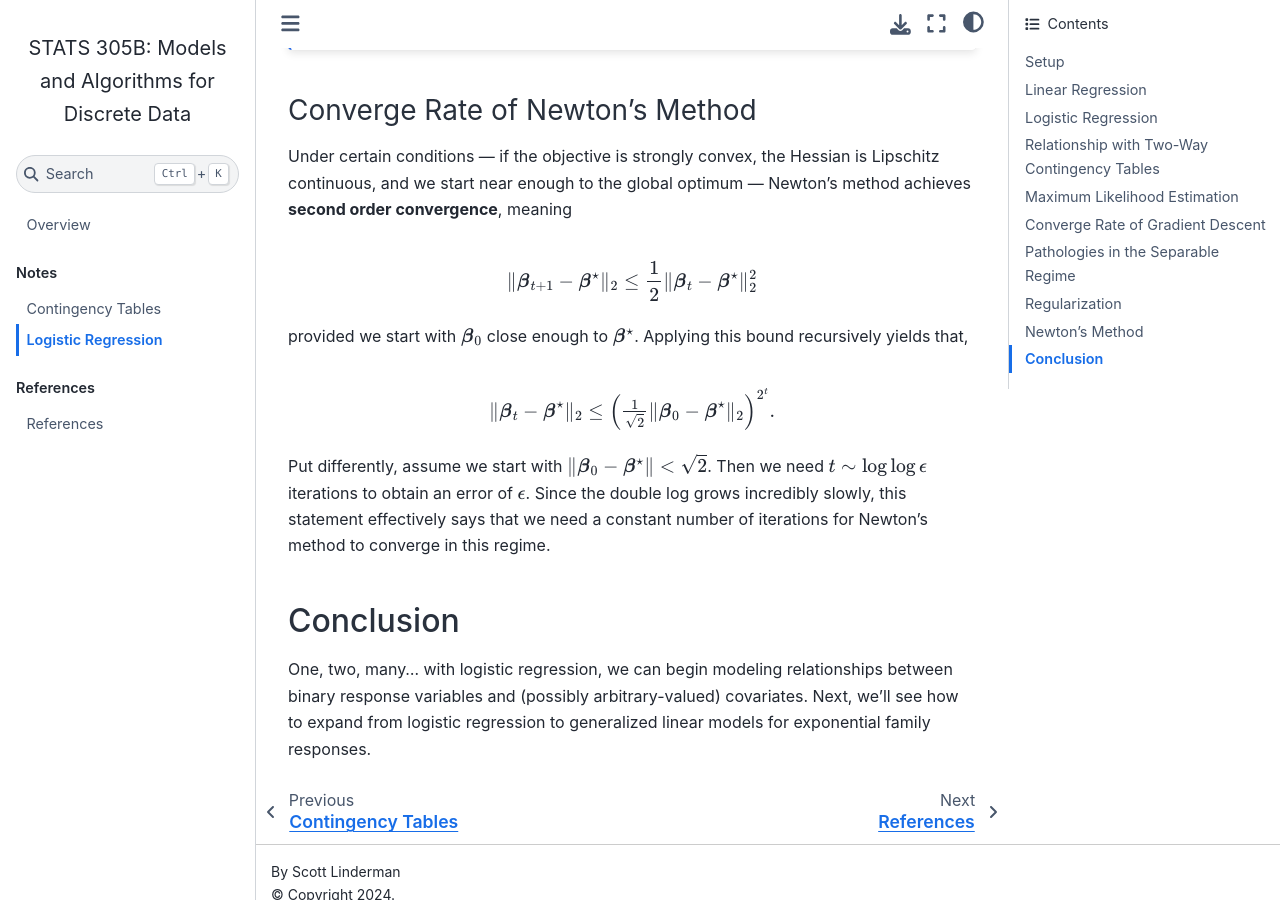
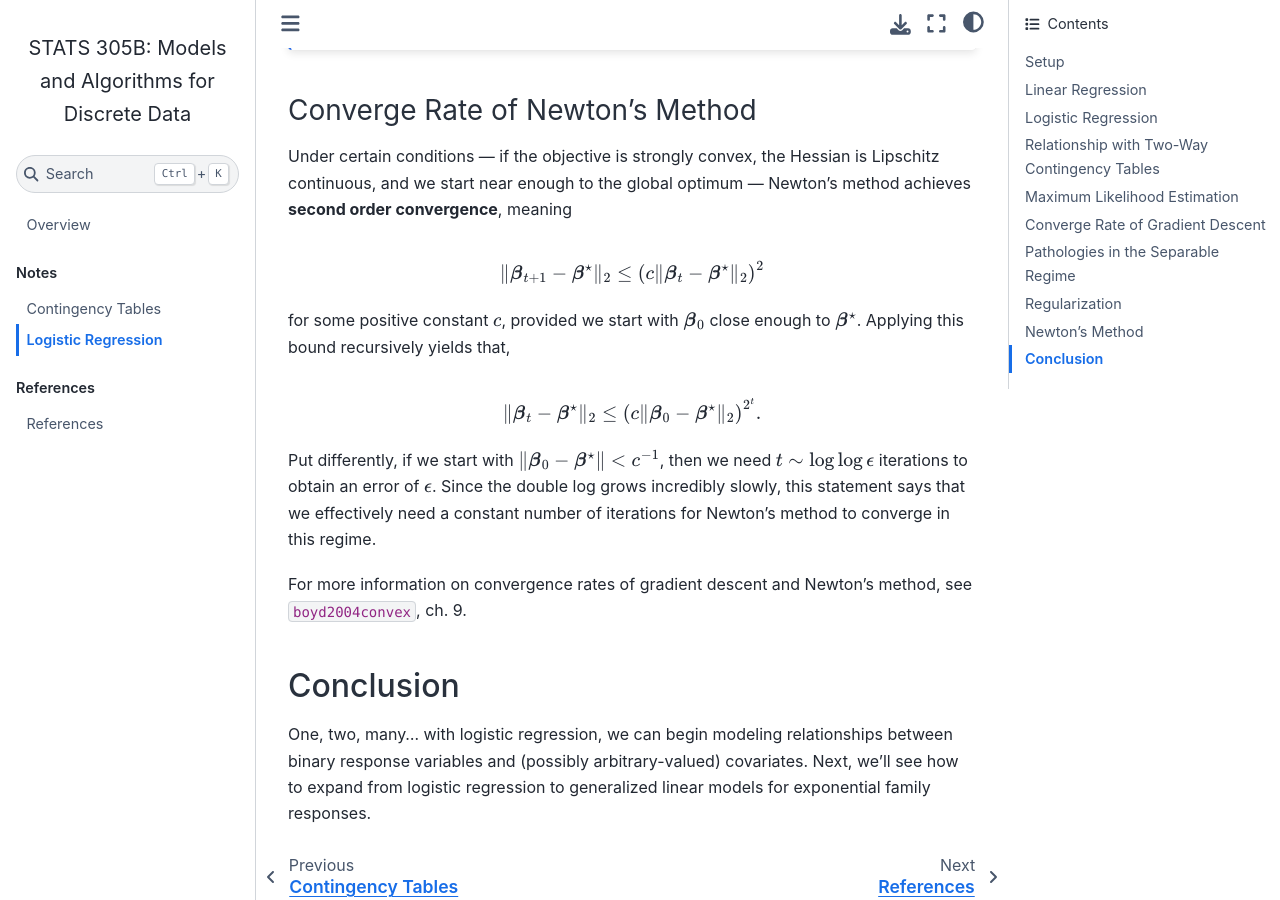
Before and after one commit to slinderman/stats305b, a Jupyter Book: the page built from lectures/03_logreg.md, in a window 1280 px wide and 900 px high, scrolled down 9588 px. Built offline with Jupyter Book 1.0.4 settings and Sphinx 7.4.7 and the Sphinx Book theme 1.1.4, drawn with Linux system fonts in a browser that asks for light colours; pages that are not in the unit, such as notebooks, are missing from menus; cross-references to code outside the pages are shown as plain code.

Commit message:
updating newton's method converge rate

```diff
--- a/lectures/03_logreg.md
+++ b/lectures/03_logreg.md
@@ -257,15 +257,17 @@ Compare the Newton update to that of gradient descent. How do they differ?
 
 Under certain conditions &mdash; if the objective is strongly convex, the Hessian is Lipschitz continuous, and we start near enough to the global optimum &mdash; Newton's method achieves **second order convergence**, meaning
 \begin{align*}
-\|\mbbeta_{t+1} - \mbbeta^\star\|_2 \leq \frac{1}{2} \|\mbbeta_t - \mbbeta^\star\|_2^2
+\|\mbbeta_{t+1} - \mbbeta^\star\|_2 \leq \left(c \|\mbbeta_t - \mbbeta^\star\|_2\right)^2
 \end{align*}
-provided we start with $\mbbeta_0$ close enough to $\mbbeta^\star$.
+for some positive constant $c$, provided we start with $\mbbeta_0$ close enough to $\mbbeta^\star$.
 Applying this bound recursively yields that,
 \begin{align*}
-\|\mbbeta_t - \mbbeta^\star\|_2 &\leq \left(\tfrac{1}{\sqrt{2}} \|\mbbeta_0 - \mbbeta^\star\|_2 \right)^{2^t}.
+\|\mbbeta_t - \mbbeta^\star\|_2 &\leq \left(c \|\mbbeta_0 - \mbbeta^\star\|_2 \right)^{2^t}.
 \end{align*}
 
-Put differently, assume we start with $\|\mbbeta_0 - \mbbeta^\star\| < \sqrt{2}$. Then we need $t \sim \log \log \epsilon$ iterations to obtain an error of $\epsilon$. Since the double log grows incredibly slowly, this statement effectively says that we need a constant number of iterations for Newton's method to converge in this regime.
+Put differently, if we start with $\|\mbbeta_0 - \mbbeta^\star\| < c^{-1}$, then we need $t \sim \log \log \epsilon$ iterations to obtain an error of $\epsilon$. Since the double log grows incredibly slowly, this statement says that we effectively need a constant number of iterations for Newton's method to converge in this regime.
+
+For more information on convergence rates of gradient descent and Newton's method, see {cite:t}`boyd2004convex`, ch. 9.
 
 <!--
 :::{admonition} Note
--- a/references.bib
+++ b/references.bib
@@ -66,3 +66,10 @@
   year={2014},
   publisher={SIAM}
 }
+
+@book{boyd2004convex,
+  title={Convex Optimization},
+  author={Boyd, Stephen P and Vandenberghe, Lieven},
+  year={2004},
+  publisher={Cambridge university press}
+}
```
